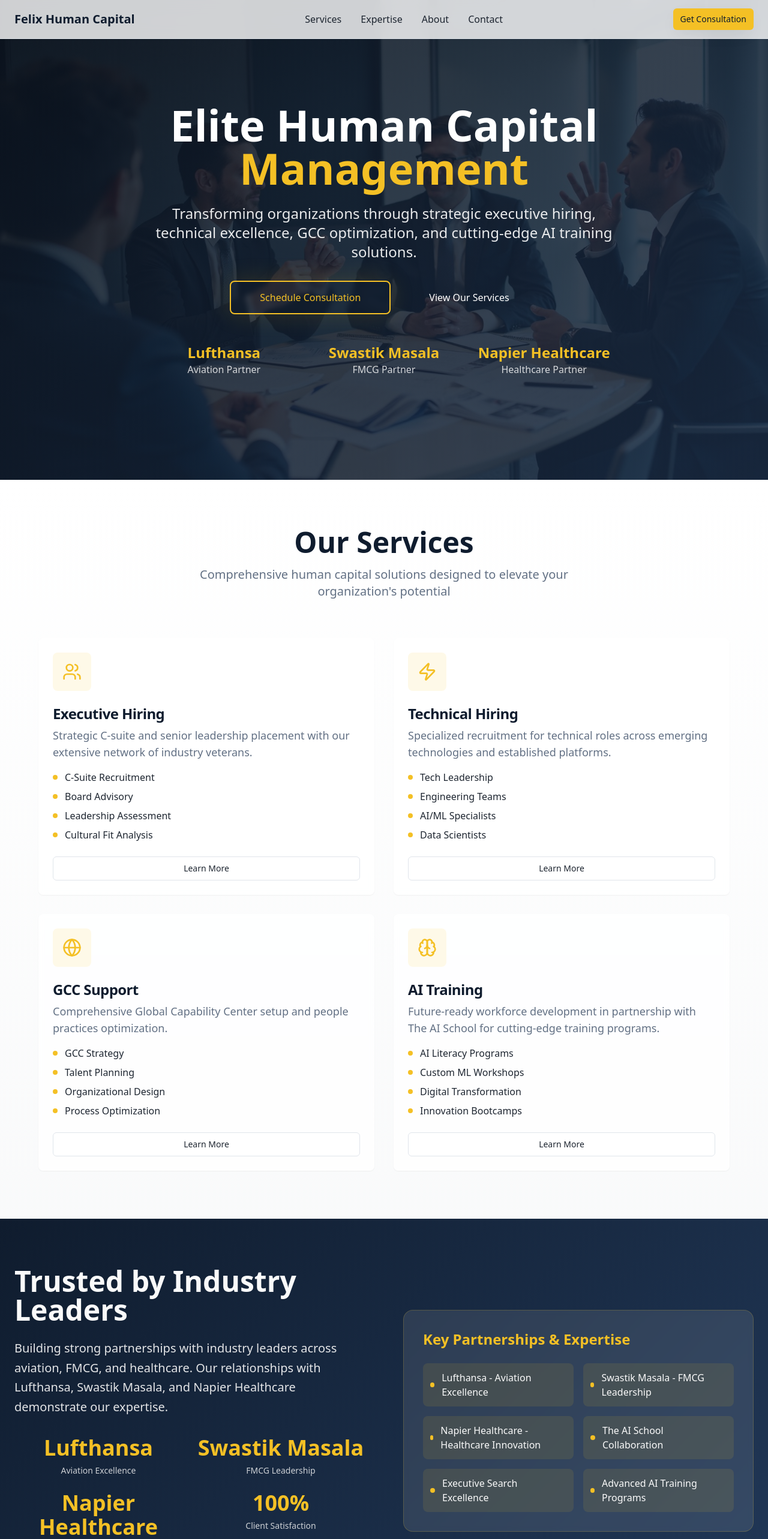
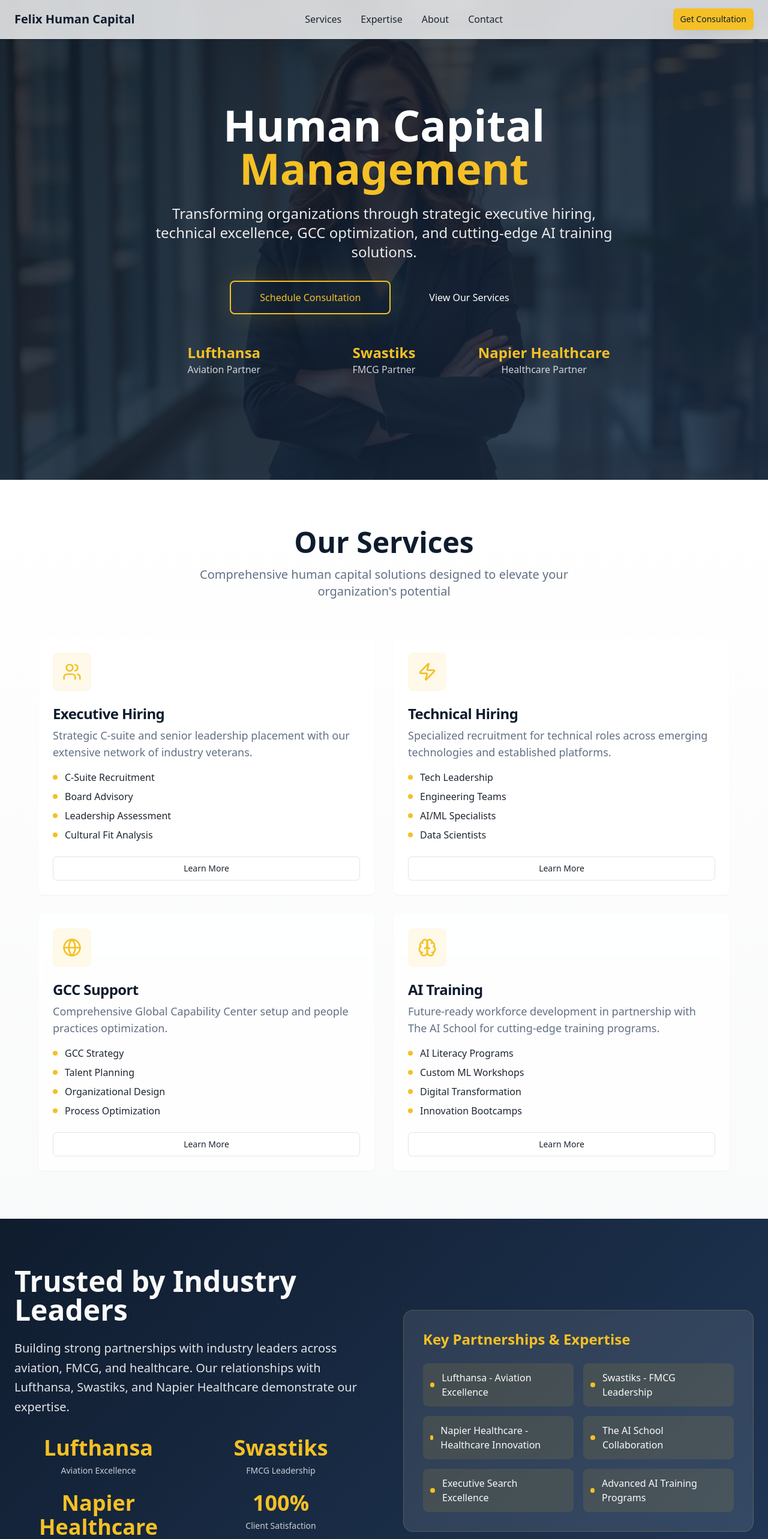
Before and after one commit to Sukeshni31/summit-accelerate-partners, a React (Vite) app: page / in a window 1280 px wide. Shown: the top 2566 px of the page at 60% size. Built offline with nearby package versions, Linux system fonts and the light colour scheme.

Commit message:
Refine company partnerships and branding
Update company name to "Felix Human Capital" and simplify "Swastik Masala" to "Swastiks". Remove "Elite Human Capital Management" from the hero section. Update contact email to contact@felixhumancapital.com. Add female representation in images.

```diff
--- a/src/components/Expertise.tsx
+++ b/src/components/Expertise.tsx
@@ -1,14 +1,14 @@
 const Expertise = () => {
   const stats = [
     { value: "Lufthansa", label: "Aviation Excellence" },
-    { value: "Swastik Masala", label: "FMCG Leadership" },
+    { value: "Swastiks", label: "FMCG Leadership" },
     { value: "Napier Healthcare", label: "Healthcare Innovation" },
     { value: "100%", label: "Client Satisfaction" }
   ];
 
   const expertise = [
     "Lufthansa - Aviation Excellence",
-    "Swastik Masala - FMCG Leadership",
+    "Swastiks - FMCG Leadership",
     "Napier Healthcare - Healthcare Innovation",
     "The AI School Collaboration",
     "Executive Search Excellence",
@@ -26,7 +26,7 @@ const Expertise = () => {
             </h2>
             <p className="text-xl mb-8 text-primary-foreground/90 leading-relaxed">
               Building strong partnerships with industry leaders across aviation, FMCG, and healthcare.
-              Our relationships with Lufthansa, Swastik Masala, and Napier Healthcare demonstrate our expertise.
+              Our relationships with Lufthansa, Swastiks, and Napier Healthcare demonstrate our expertise.
             </p>
 
             <div className="grid grid-cols-2 gap-6 mb-8">
--- a/src/components/Footer.tsx
+++ b/src/components/Footer.tsx
@@ -6,7 +6,7 @@ const Footer = () => {
           <div>
             <h3 className="text-xl font-bold mb-4 text-accent">Felix Human Capital</h3>
             <p className="text-primary-foreground/80 leading-relaxed">
-              Trusted by industry leaders including Lufthansa, Swastik Masala, and Napier Healthcare.
+              Trusted by industry leaders including Lufthansa, Swastiks, and Napier Healthcare.
             </p>
           </div>
 
--- a/src/components/Hero.tsx
+++ b/src/components/Hero.tsx
@@ -1,5 +1,5 @@
 import { Button } from "@/components/ui/button";
-import heroImage from "@/assets/hero-consulting.jpg";
+import heroImage from "@/assets/woman-executive.jpg";
 
 const Hero = () => {
   return (
@@ -18,7 +18,7 @@ const Hero = () => {
       <div className="relative container mx-auto px-6 text-center text-white">
         <div className="max-w-4xl mx-auto animate-fade-in">
           <h1 className="text-5xl md:text-7xl font-bold mb-6 leading-tight">
-            Elite Human Capital
+            Human Capital
             <span className="block text-accent">Management</span>
           </h1>
 
@@ -42,7 +42,7 @@ const Hero = () => {
               <div className="text-white/80">Aviation Partner</div>
             </div>
             <div className="text-center">
-              <div className="text-2xl font-bold text-accent">Swastik Masala</div>
+              <div className="text-2xl font-bold text-accent">Swastiks</div>
               <div className="text-white/80">FMCG Partner</div>
             </div>
             <div className="text-center">
```
Also changed, not shown: src/assets/woman-executive.jpg (added), src/assets/women-team.jpg (added).
